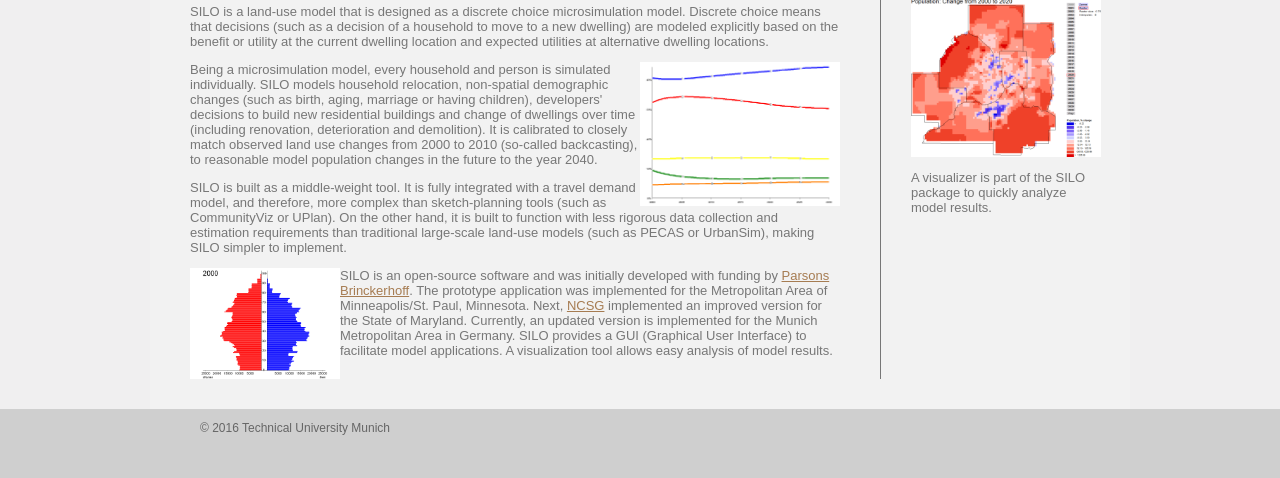
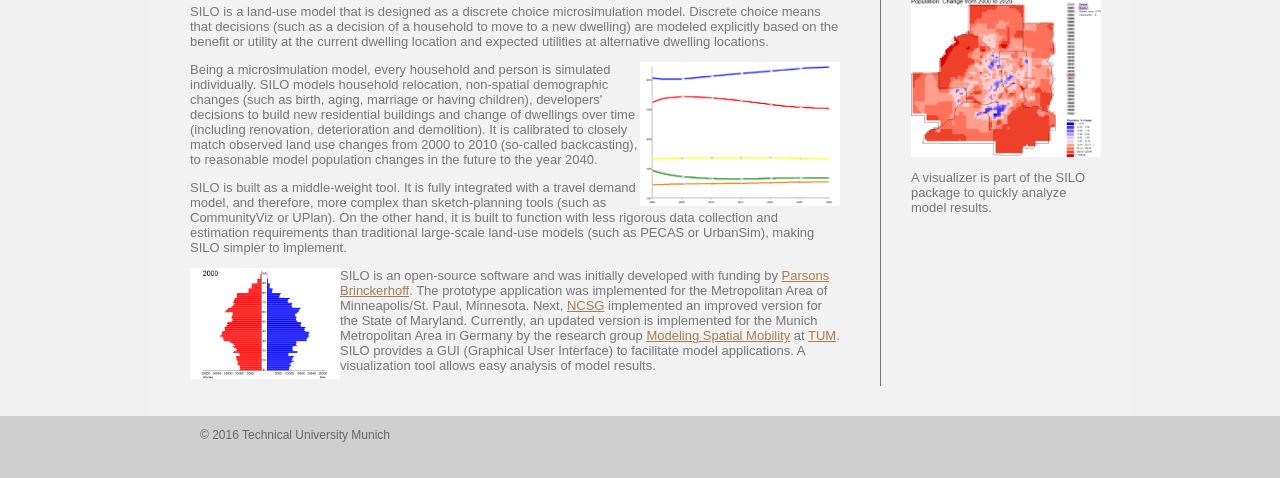
Before and after one commit to moeckel/siloWeb, a plain HTML site: page design.html in a window 1280 px wide. Shown: the part 206-684 px from the top of the page. Drawn offline with Linux system fonts and the light colour scheme.

Commit message:
Added link to MSM and TUM.

```diff
--- a/design.html
+++ b/design.html
@@ -61,7 +61,7 @@
 					<p><img src="images/siloLineDiagram.png" alt="SILO Visualization example: Line diagram" width="200" height="144" align="right"/>Being a microsimulation model, every household and person is simulated individually. SILO models household relocation, non-spatial demographic changes (such as birth, aging, marriage or having children), developers' decisions to build new residential buildings and change of dwellings over time (including renovation, deterioration and demolition). It is calibrated to closely match observed land use changes from 2000 to 2010 (so-called backcasting), to reasonable model population changes in the future to the year 2040.<br />
 				    </p>
 					<p>SILO is built as a middle-weight tool. It is fully integrated with a travel demand model, and therefore, more complex than sketch-planning tools (such as CommunityViz or UPlan). On the other hand, it is built to function with less rigorous data collection and estimation requirements than traditional large-scale land-use models (such as PECAS or UrbanSim), making SILO simpler to implement.</p>
-					<p><img src="images/siloAgePyramid.png" alt="SILO Visualization example: Age pyramid" width="150" height="111" align="left"/>SILO is an open-source software and was initially developed with funding by <a href="http://pbworld.com">Parsons Brinckerhoff</a>. The prototype application was implemented for the Metropolitan Area of Minneapolis/St. Paul, Minnesota. Next, <a href="http://smartgrowth.umd.edu">NCSG</a> implemented an improved version for the State of Maryland. Currently, an updated version is implemented for the Munich Metropolitan Area in Germany. SILO provides a GUI (Graphical User Interface) to facilitate model applications. A visualization tool allows easy analysis of model results.</p>
+					<p><img src="images/siloAgePyramid.png" alt="SILO Visualization example: Age pyramid" width="150" height="111" align="left"/>SILO is an open-source software and was initially developed with funding by <a href="http://pbworld.com">Parsons Brinckerhoff</a>. The prototype application was implemented for the Metropolitan Area of Minneapolis/St. Paul, Minnesota. Next, <a href="http://smartgrowth.umd.edu">NCSG</a> implemented an improved version for the State of Maryland. Currently, an updated version is implemented for the Munich Metropolitan Area in Germany by the research group <a href="https://www.msm.bgu.tum.de/index.php?id=5&L=1">Modeling Spatial Mobility</a> at <a href="http://www.tum.de/en/">TUM</a>. SILO provides a GUI (Graphical User Interface) to facilitate model applications. A visualization tool allows easy analysis of model results.</p>
 				</div>
 				<div class="contentright">
 					<h2> SILO Visualizations</h2>
```
